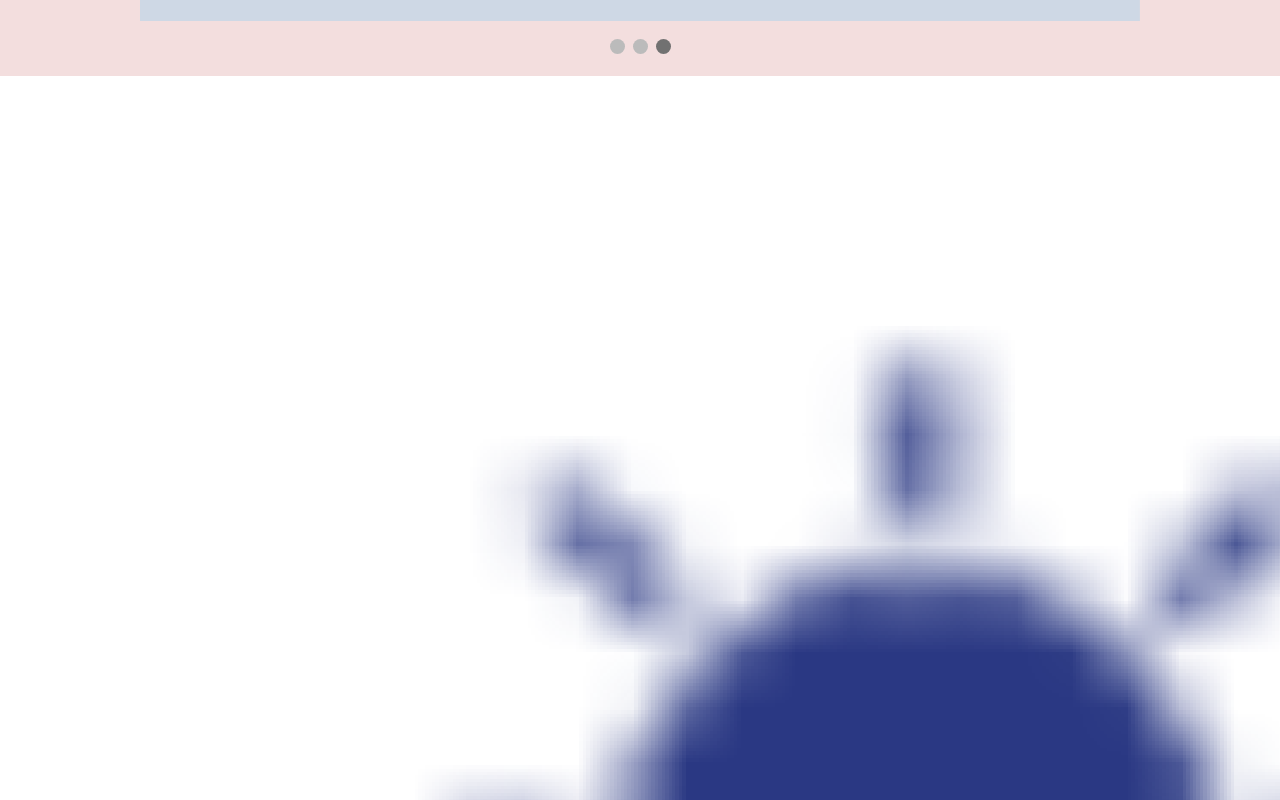
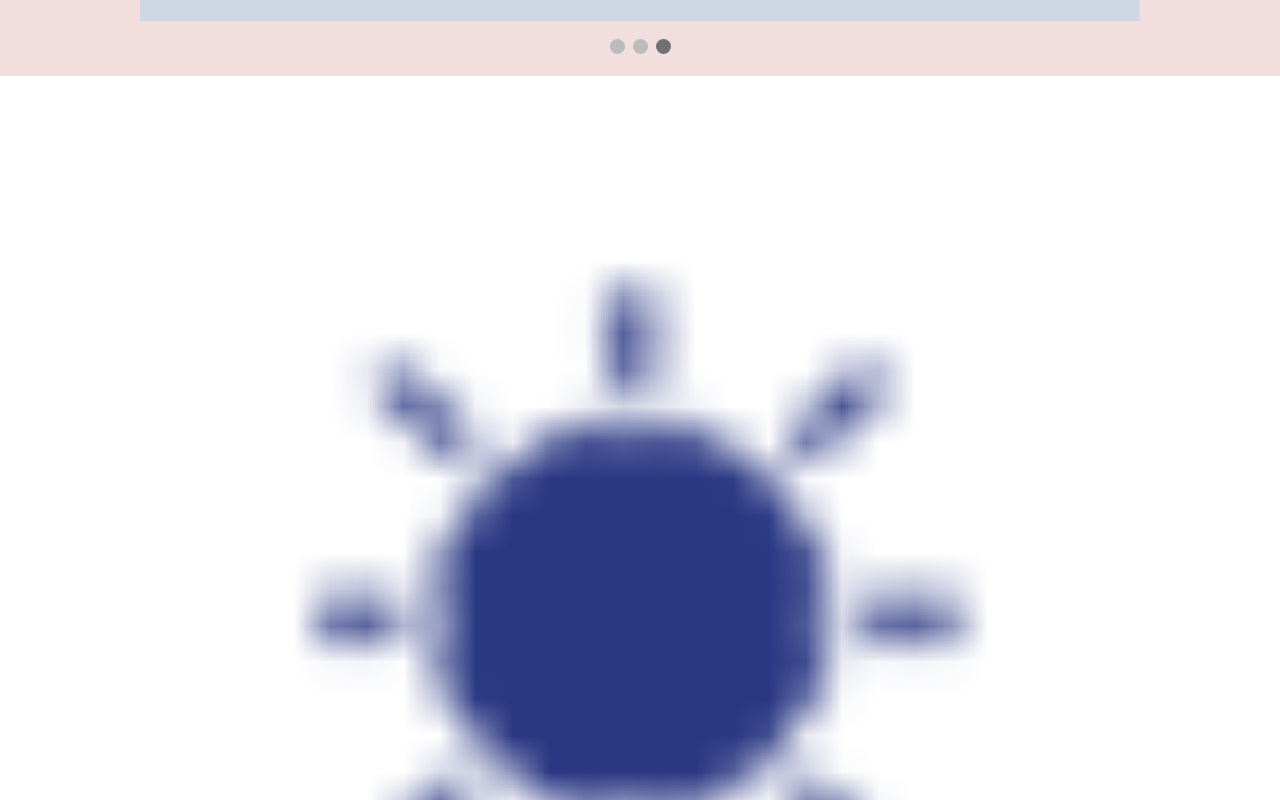
Before and after one commit to ashleykaylyn/ashleykaylyn.github.io, a plain HTML site: page index.html in a window 1280 px wide. Shown: the part 900-1700 px from the top of the page. Drawn offline with Linux system fonts and the light colour scheme; a web font is replaced by a local one.

Commit message:
width on logooo

```diff
--- a/index.html
+++ b/index.html
@@ -68,7 +68,7 @@
 		<br>
 
 		<section>
-			<img src="imgs/logo.png" alt="logo" width="150%">
+			<img src="imgs/logo.png" alt="logo" width="100%">
 			<br>
 			<p>Hi! I'm Ashley Chavis and I'm a computer science student. Feel free to browse through my website, for there are examples of my work and more about me!!</p>
 		</section>
```
